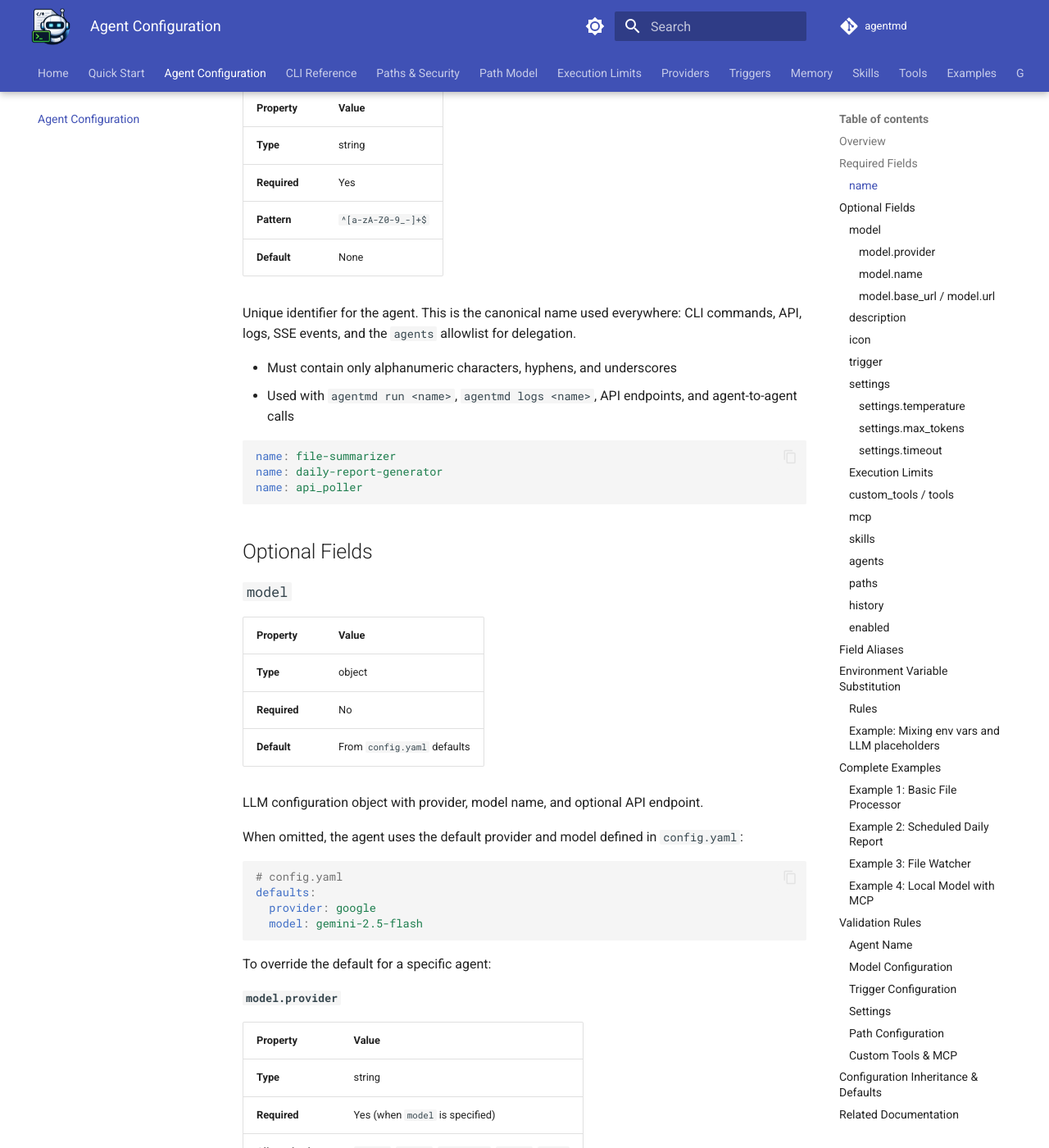
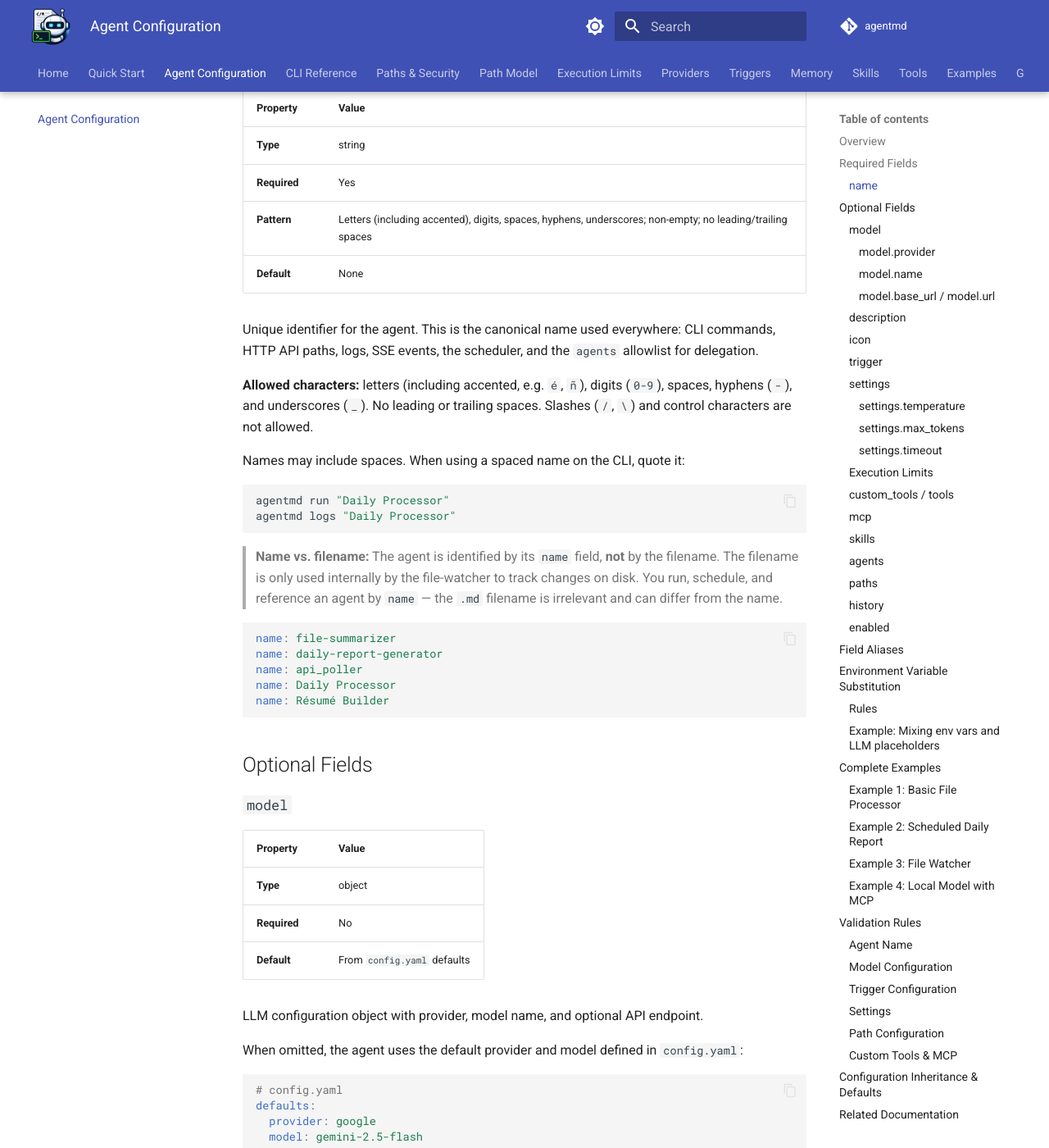
Before and after one commit to z-fab/agentmd, an MkDocs documentation site: the page built from docs/agent-configuration.md, in a window 1280 px wide and 1400 px high, scrolled down 772 px. Shown: the whole window at 82% size. Built offline with MkDocs 1.6.1 and Material for MkDocs 9.7.7, drawn with Linux system fonts in a browser that asks for light colours; comment, search, counter and statistics services are not loaded; the version menu is left out; some of the changed text lies outside the part shown.

Commit message:
docs: agent name rules, name-vs-filename, icon resolution

````diff
--- a/docs/agent-configuration.md
+++ b/docs/agent-configuration.md
@@ -31,18 +31,28 @@ Your system prompt goes here...
 |----------|-------|
 | **Type** | string |
 | **Required** | Yes |
-| **Pattern** | `^[a-zA-Z0-9_-]+$` |
+| **Pattern** | Letters (including accented), digits, spaces, hyphens, underscores; non-empty; no leading/trailing spaces |
 | **Default** | None |
 
-Unique identifier for the agent. This is the canonical name used everywhere: CLI commands, API, logs, SSE events, and the `agents` allowlist for delegation.
+Unique identifier for the agent. This is the canonical name used everywhere: CLI commands, HTTP API paths, logs, SSE events, the scheduler, and the `agents` allowlist for delegation.
 
-- Must contain only alphanumeric characters, hyphens, and underscores
-- Used with `agentmd run <name>`, `agentmd logs <name>`, API endpoints, and agent-to-agent calls
+**Allowed characters:** letters (including accented, e.g. `é`, `ñ`), digits (`0-9`), spaces, hyphens (`-`), and underscores (`_`). No leading or trailing spaces. Slashes (`/`, `\`) and control characters are not allowed.
+
+Names may include spaces. When using a spaced name on the CLI, quote it:
+
+```bash
+agentmd run "Daily Processor"
+agentmd logs "Daily Processor"
+```
+
+> **Name vs. filename:** The agent is identified by its `name` field, **not** by the filename. The filename is only used internally by the file-watcher to track changes on disk. You run, schedule, and reference an agent by `name` — the `.md` filename is irrelevant and can differ from the name.
 
 ```yaml
 name: file-summarizer
 name: daily-report-generator
 name: api_poller
+name: Daily Processor
+name: Résumé Builder
 ```
 
 ## Optional Fields
@@ -157,13 +167,19 @@ description: Analyzes CSV files and generates statistical reports
 |----------|-------|
 | **Type** | string |
 | **Required** | No |
-| **Default** | None |
+| **Default** | Auto-derived from name |
 
-An emoji or short string shown next to the agent in UIs (e.g. the Obsidian plugin). Optional — UIs derive a stable fallback from the agent name when omitted.
+An emoji or short string displayed next to the agent. When set, it is used verbatim. When omitted, agentmd derives a **stable emoji from the agent's name** — the same name always produces the same emoji (deterministic hash). The resolved icon (explicit or auto-derived) is:
+
+- Returned by `GET /agents` and `GET /agents/{name}`
+- Shown in the Obsidian plugin
+- Shown in the CLI (`agentmd list`, `agentmd logs`)
 
 ```yaml
 icon: "📅"
 ```
+
+If you omit `icon`, the CLI and plugin will still show a consistent emoji for that agent based on its name.
 
 ### `trigger`
 
@@ -678,8 +694,10 @@ You are a research assistant. For each query:
 The system validates agent configuration during startup and before execution:
 
 ### Agent Name
-- Must match pattern: `^[a-zA-Z0-9_-]+$`
+- Allowed characters: letters (including accented), digits, spaces, hyphens, and underscores
 - Cannot be empty
+- No leading or trailing spaces
+- No slashes (`/`, `\`) or control characters
 
 ### Model Configuration
 - `model` is optional — when omitted, uses defaults from `config.yaml`
````
Also changed, not shown: CHANGELOG.md (+5 -1 lines), README.md (+8 -0 lines).
